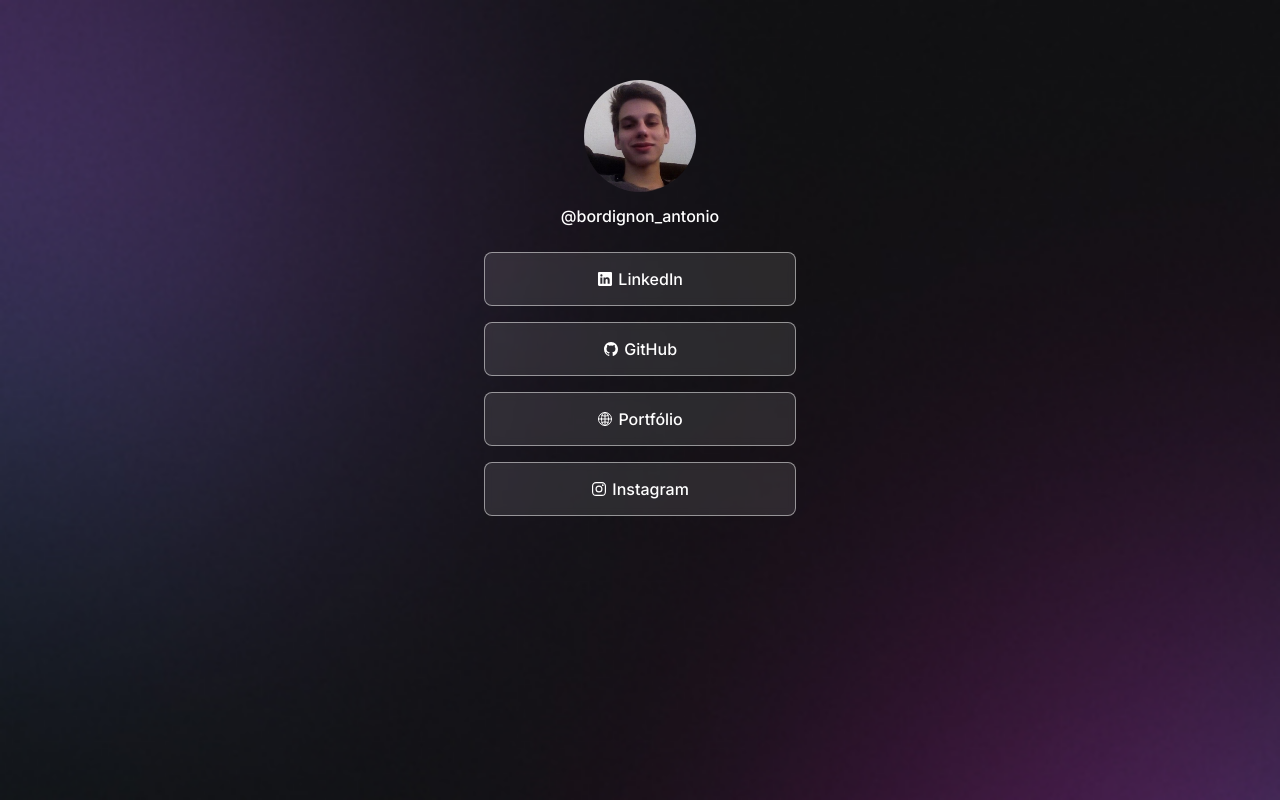
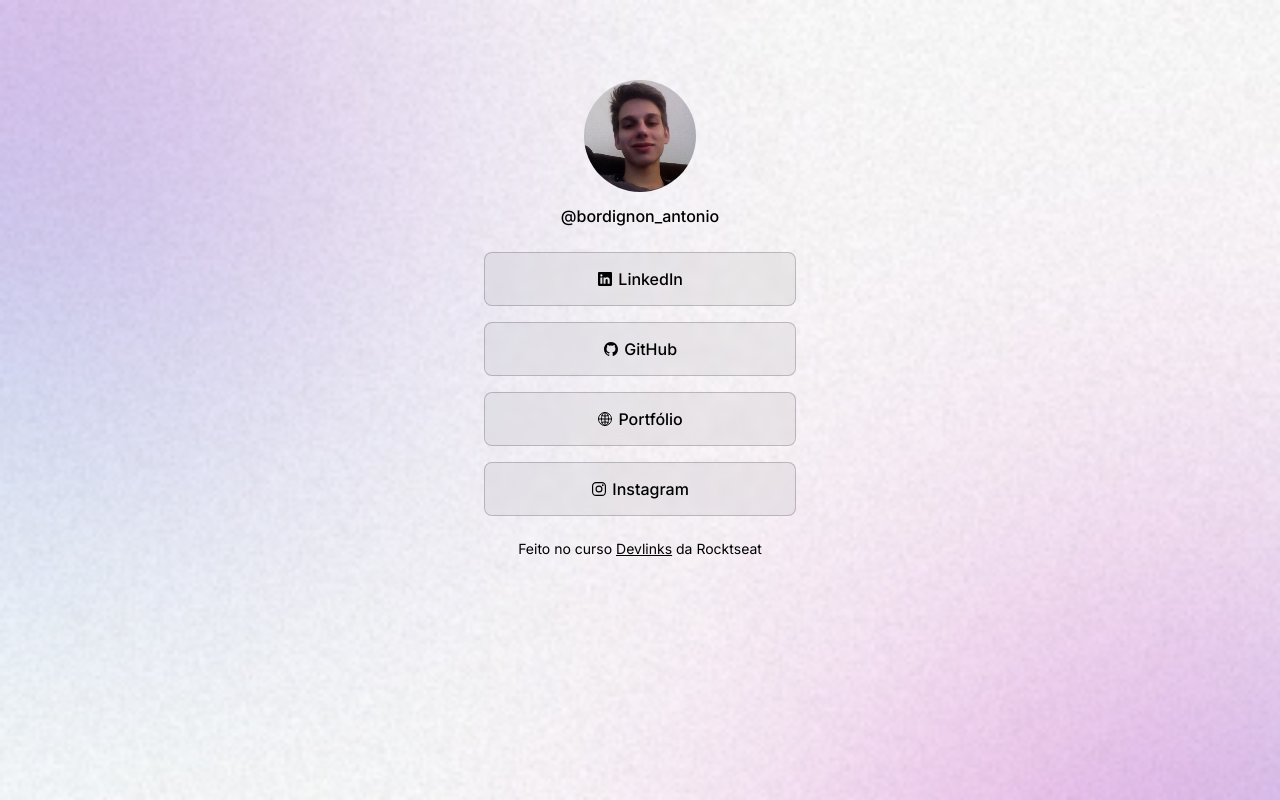
Before and after one commit to antoniobordignon/devlinks, a plain HTML site: page index.html in a window 1280 px wide. Drawn offline with nearby package versions, Linux system fonts and the light colour scheme.

Commit message:
creating-light-mode

```diff
--- a/index.html
+++ b/index.html
@@ -1,5 +1,5 @@
 <!DOCTYPE html>
-<html lang="en">
+<html lang="en" class="light">
 <head>
     <link rel="preconnect" href="https://fonts.googleapis.com">
     <link rel="preconnect" href="https://fonts.gstatic.com" crossorigin>
@@ -31,6 +31,9 @@
             </div>
         </ul>
     </div>
+    <footer>
+        Feito no curso <a href="https://lp.rocketseat.com.br/devlinks/inscricao" target="_blank">Devlinks</a> da Rocktseat
+    </footer>
     <script type="module" src="https://unpkg.com/ionicons@5.5.2/dist/ionicons/ionicons.esm.js"></script>
     <script nomodule src="https://unpkg.com/ionicons@5.5.2/dist/ionicons/ionicons.js"></script>
 </body>
--- a/style.css
+++ b/style.css
@@ -4,13 +4,29 @@
     box-sizing: border-box;
 }
 
+:root {
+    --text-color: white;
+    --bg-url: url(./assets/bg-mobile.jpg);
+    --stroke-color: rgba(255, 255, 255, 0.5);
+    --surface-color: rgba(255, 255, 255, 0.1);
+    --surface-color-hover: rgba(255, 255, 255, 0.05);
+}
+
+.light {
+    --text-color: black;
+    --bg-url: url(./assets/bg-mobile-light.jpg);
+    --stroke-color: rgba(0, 0, 0, 0.2);
+    --surface-color: rgba(0, 0, 0, 0.05);
+    --surface-color-hover: rgba(0, 0, 0, 0.02);
+}
+
 body {
-    background: url(./assets/bg-mobile.jpg) no-repeat top center/cover;
+    background: var(--bg-url) no-repeat top center/cover;
 }
 
 body * {
     font-family: 'Inter', sans-serif;
-    color: #fff
+    color: var(--text-color);
 }
 
 #container {
@@ -49,8 +65,8 @@
     justify-content: center;
     align-items: center;
     padding: 16px 24px;
-    background: rgba(255, 255, 255, 0.1);
-    border: 1px solid rgba(255, 255, 255, 0.5);
+    background: var(--surface-color);
+    border: 1px solid var(--stroke-color);
     border-radius: 8px;
     backdrop-filter: blur(4px);
     text-decoration: none;
@@ -59,8 +75,8 @@
 }
 
 ul li a:hover {
-    background: rgba(255, 255, 255, 0.05);
-    border: 1.5px solid white;
+    background: var(--surface-color-hover);
+    border: 1.5px solid var(--text-color);
 }
 
 ion-icon {
@@ -68,6 +84,12 @@
 }
 
 .shadow:hover {
-    box-shadow: .5em .5em rgba(255, 255, 255, 0.1);
+    box-shadow: .5em .5em var(--surface-color);
     border-radius: 8px
 }
+
+footer {
+    padding: 24px 0;
+    text-align: center;
+    font-size: 14px;
+}
```
Also changed, not shown: assets/bg-mobile-light.jpg (added).
